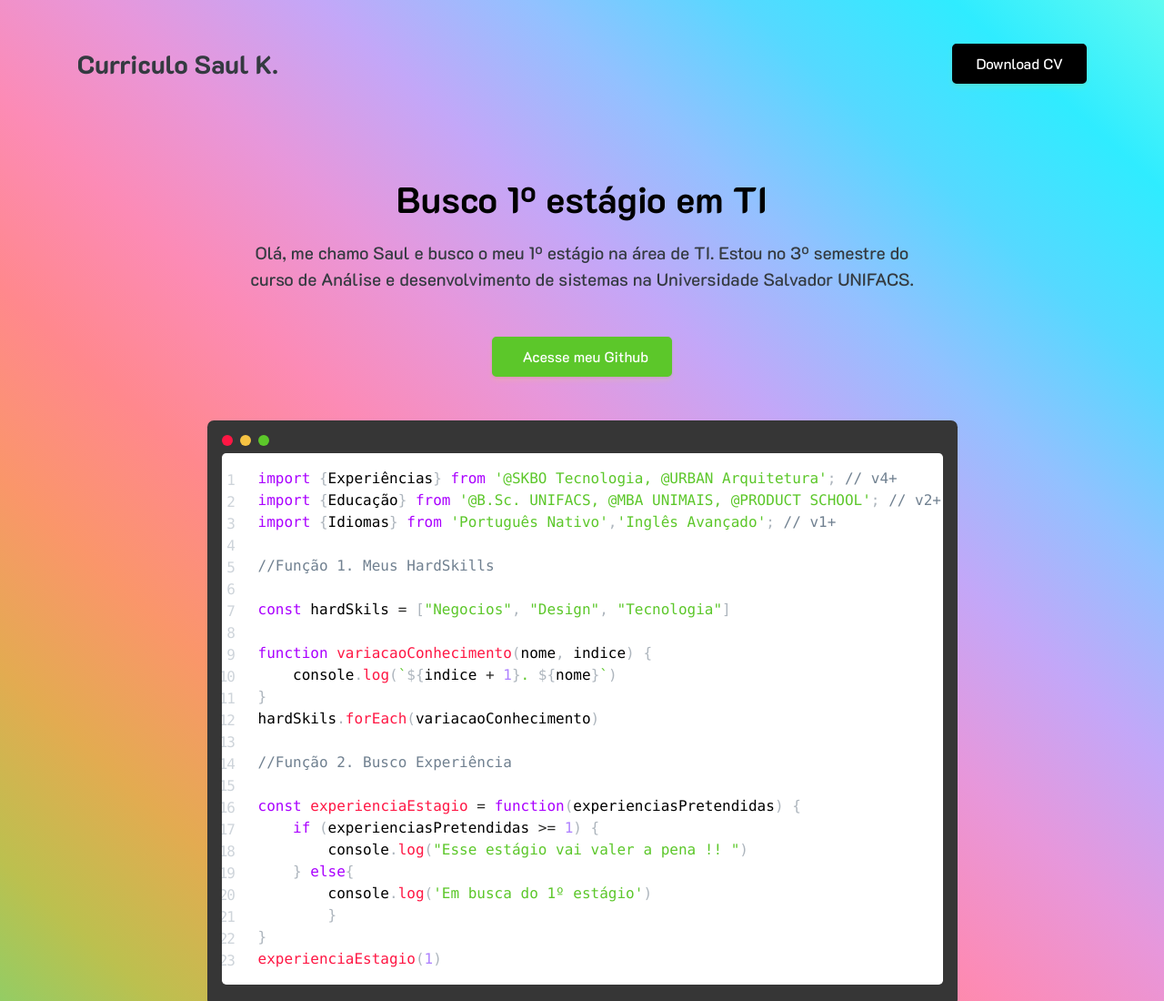
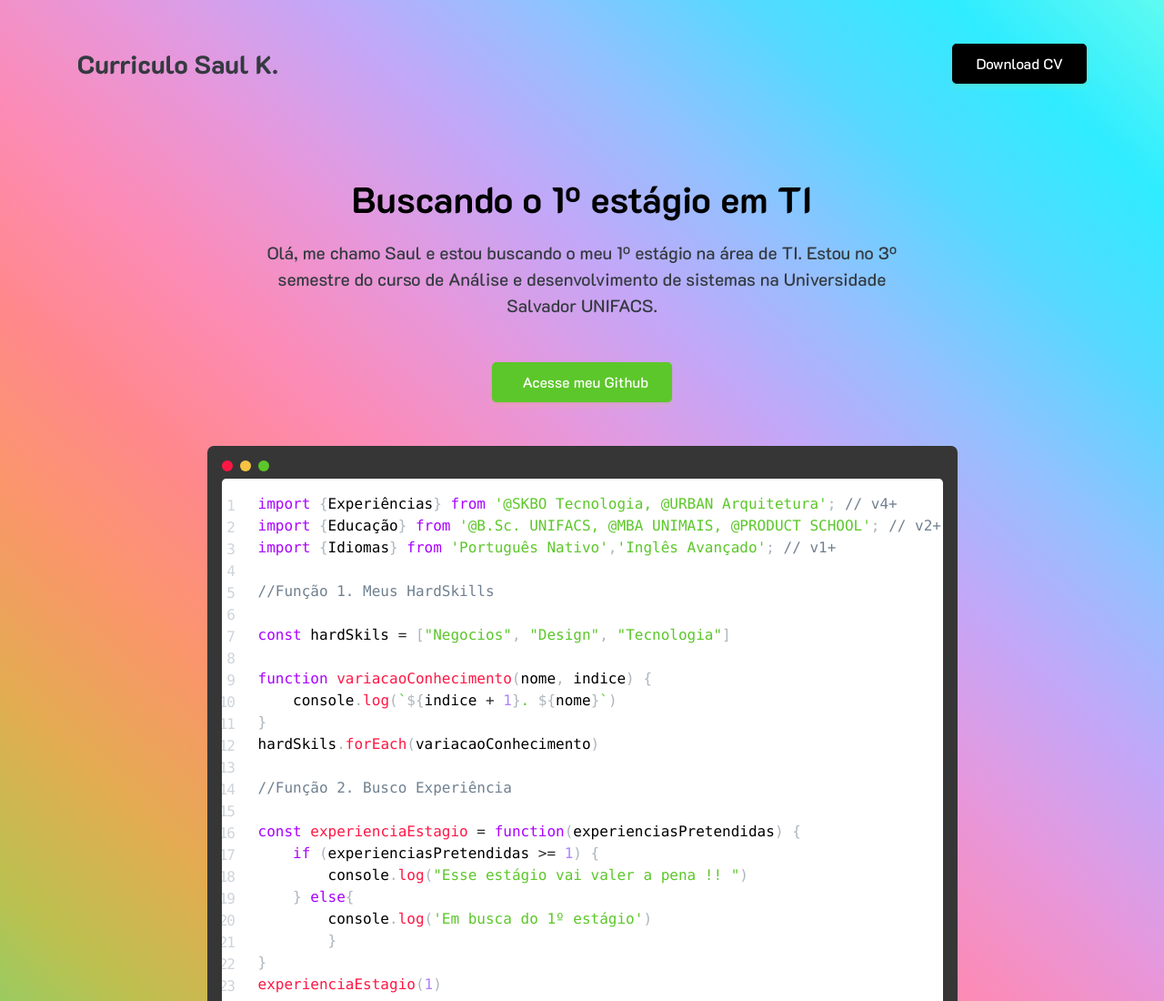
Before and after one commit to saulkaminsky1/saulkaminsky1.github.io, a plain HTML site: page index.html in a window 1280 px wide. Shown: the top 1100 px of the page at 91% size. Drawn offline with nearby package versions, Linux system fonts and the light colour scheme; a script that the page names is missing; some icons are missing.

Commit message:
Update index.html

```diff
--- a/index.html
+++ b/index.html
@@ -26,8 +26,8 @@
         </div>
         <div class="row mt-6">
             <div class="col-md-8 mx-auto text-center">
-                <h1>Busco 1º estágio em TI</h1>
-                <p class="lead mb-5">Olá, me chamo Saul e busco o meu 1º estágio na área de TI. Estou no 3º semestre do curso de Análise
+                <h1>Buscando o 1º estágio em TI</h1>
+                <p class="lead mb-5">Olá, me chamo Saul e estou buscando o meu 1º estágio na área de TI. Estou no 3º semestre do curso de Análise
                     e desenvolvimento de sistemas na Universidade Salvador UNIFACS.  </p>
                 <a href="https://github.com/saulkaminsky1" class="btn btn-success svg-icon">
                     <em class="mr-2" data-feather="github"></em>
```
